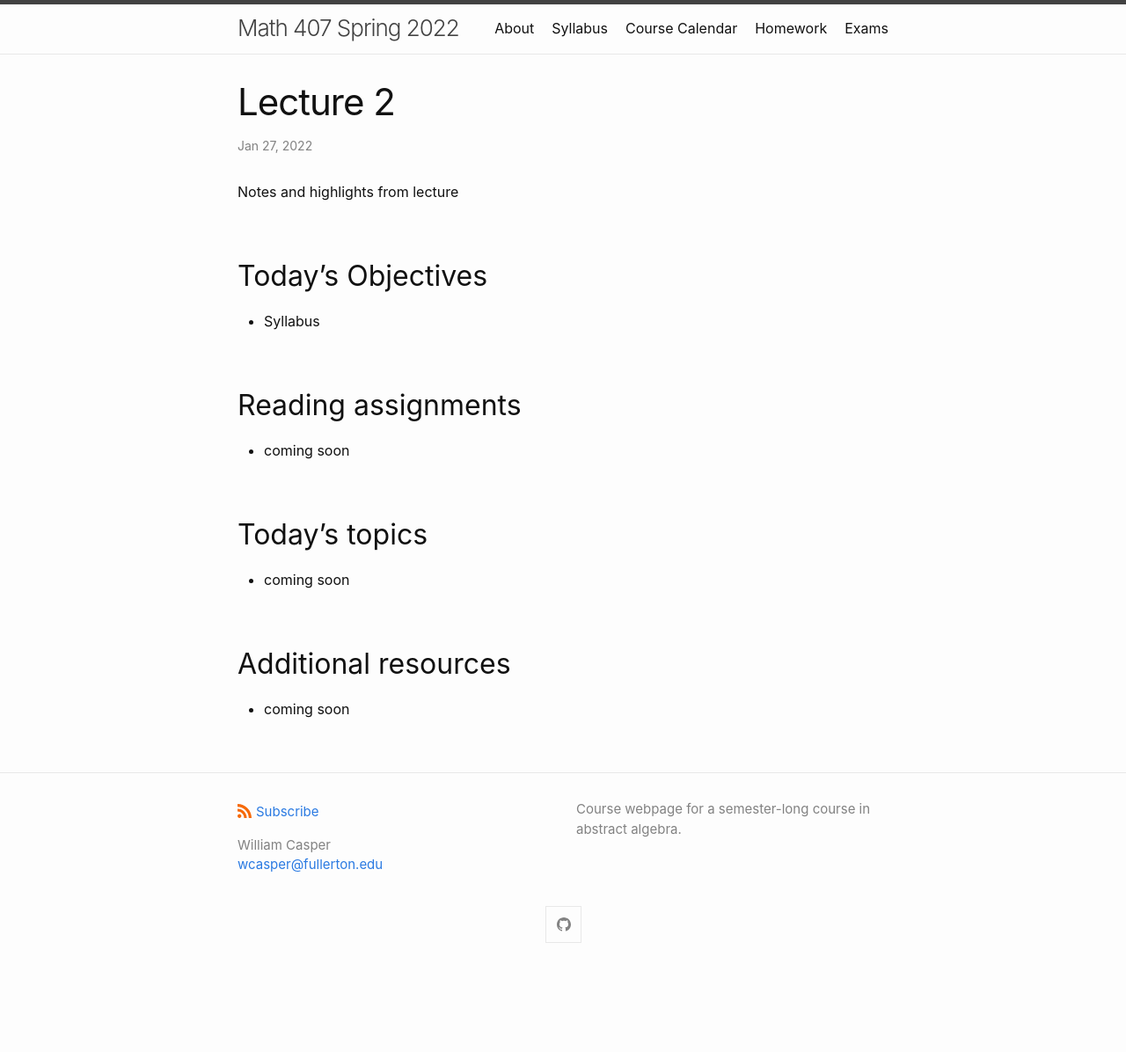
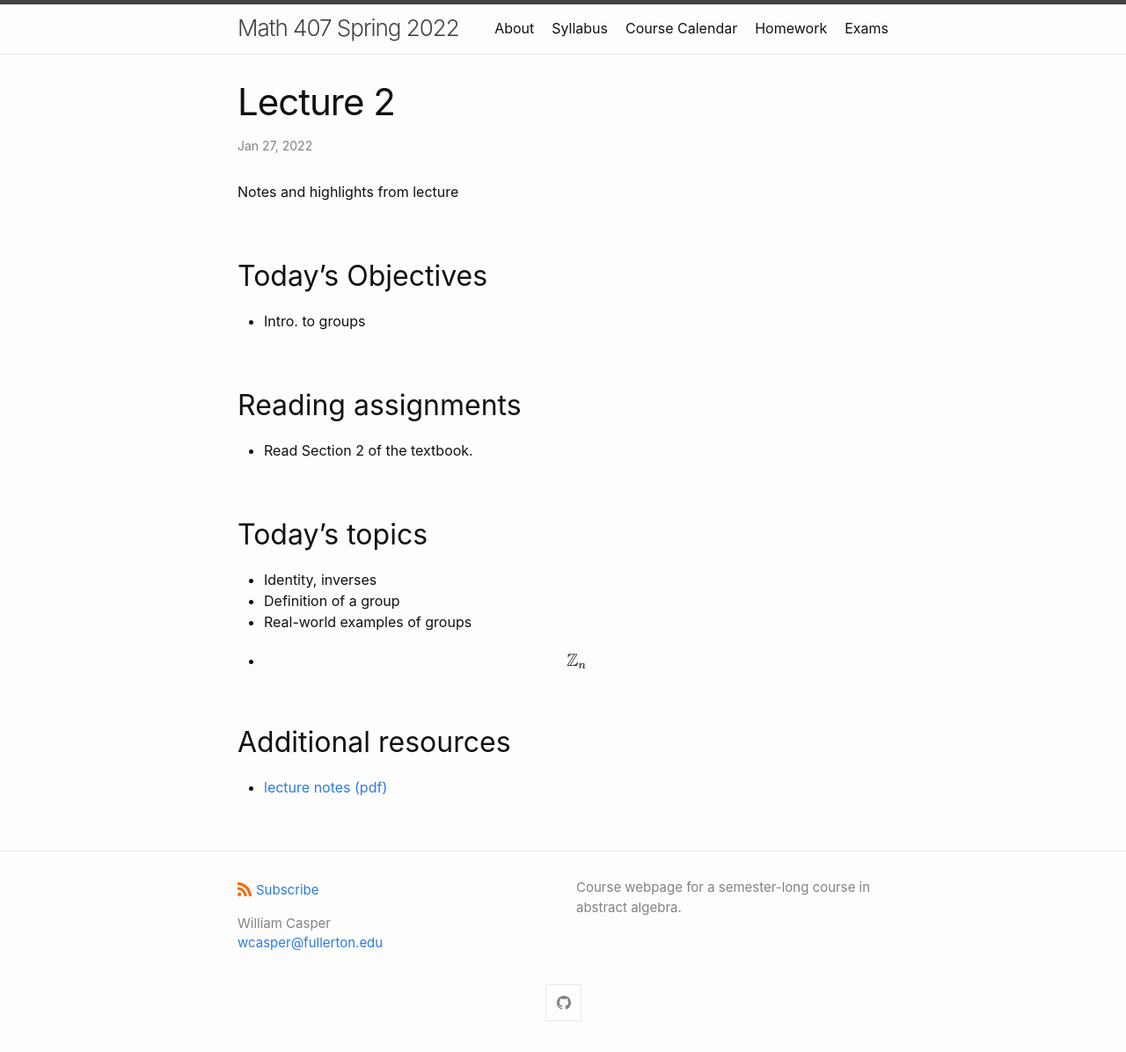
Before and after one commit to wcasper/math407spring2022, a Jekyll site: the page built from _posts/2022-01-27-Week-1-Lecture-2.md, in a window 1280 px wide. Shown: the whole page at 88% size. Built offline with Jekyll 4.4.1, drawn with Linux system fonts in a browser that asks for light colours; before the commit the page ends 1107 px from its top, so only the background shows below that.

Commit message:
updated for lecture

```diff
--- a/_posts/2022-01-27-Week-1-Lecture-2.md
+++ b/_posts/2022-01-27-Week-1-Lecture-2.md
@@ -7,14 +7,20 @@ Notes and highlights from lecture
 
 ## Today's Objectives
 
-* Syllabus
+* Intro. to groups
+
 
 ## Reading assignments
 
-* coming soon
+* Read Section 2 of the textbook.
 
 ## Today's topics
-* coming soon
+* Identity, inverses
+* Definition of a group
+* Real-world examples of groups
+* $$\mathbb Z_n$$
+
 
 ## Additional resources
-* coming soon
+
+* <a target="_parent" href="https://wcasper.github.io/math407spring2022/extras/notes/lecture2-2022-01-27.pdf">lecture notes (pdf)</a>
```
